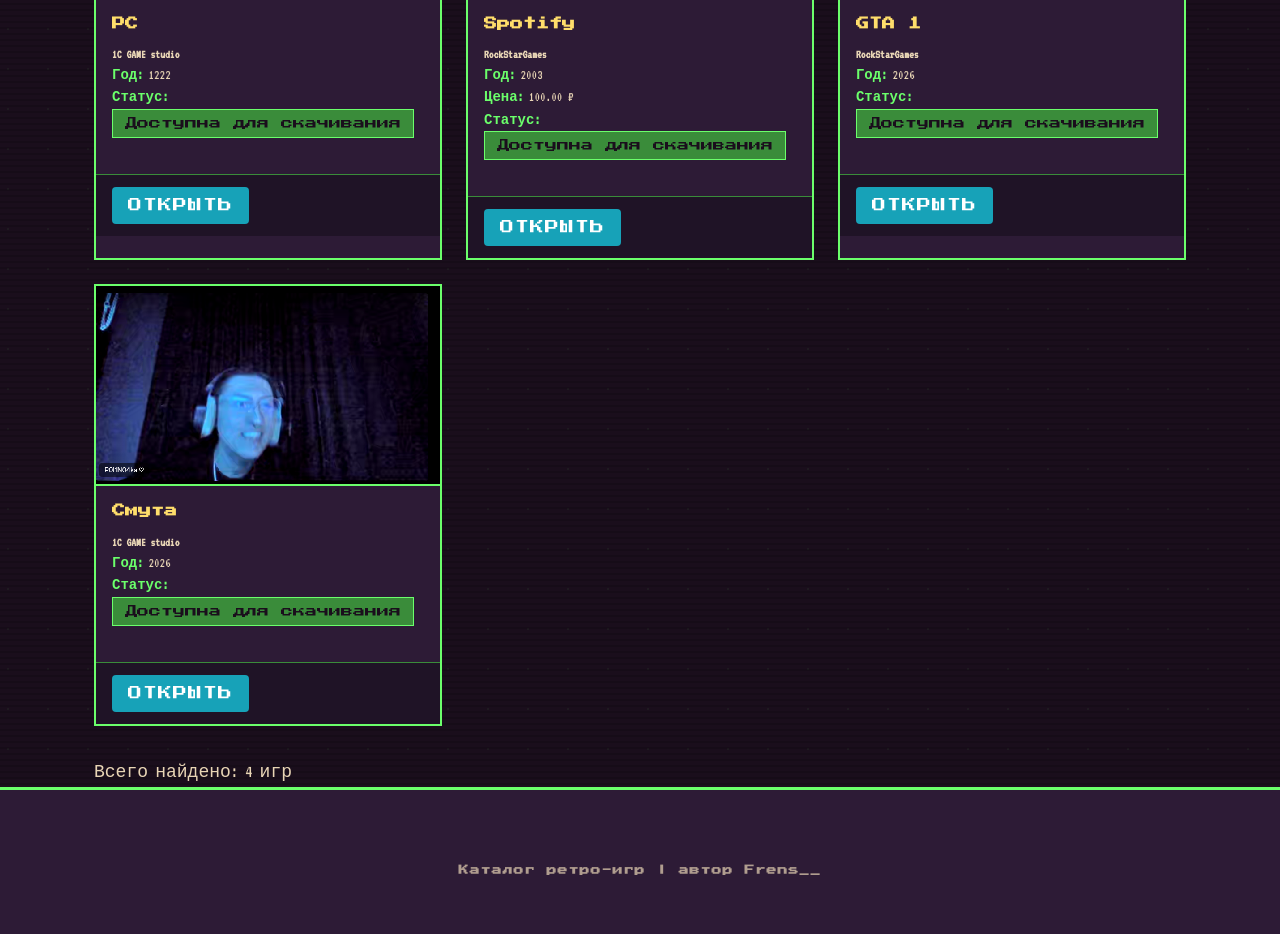
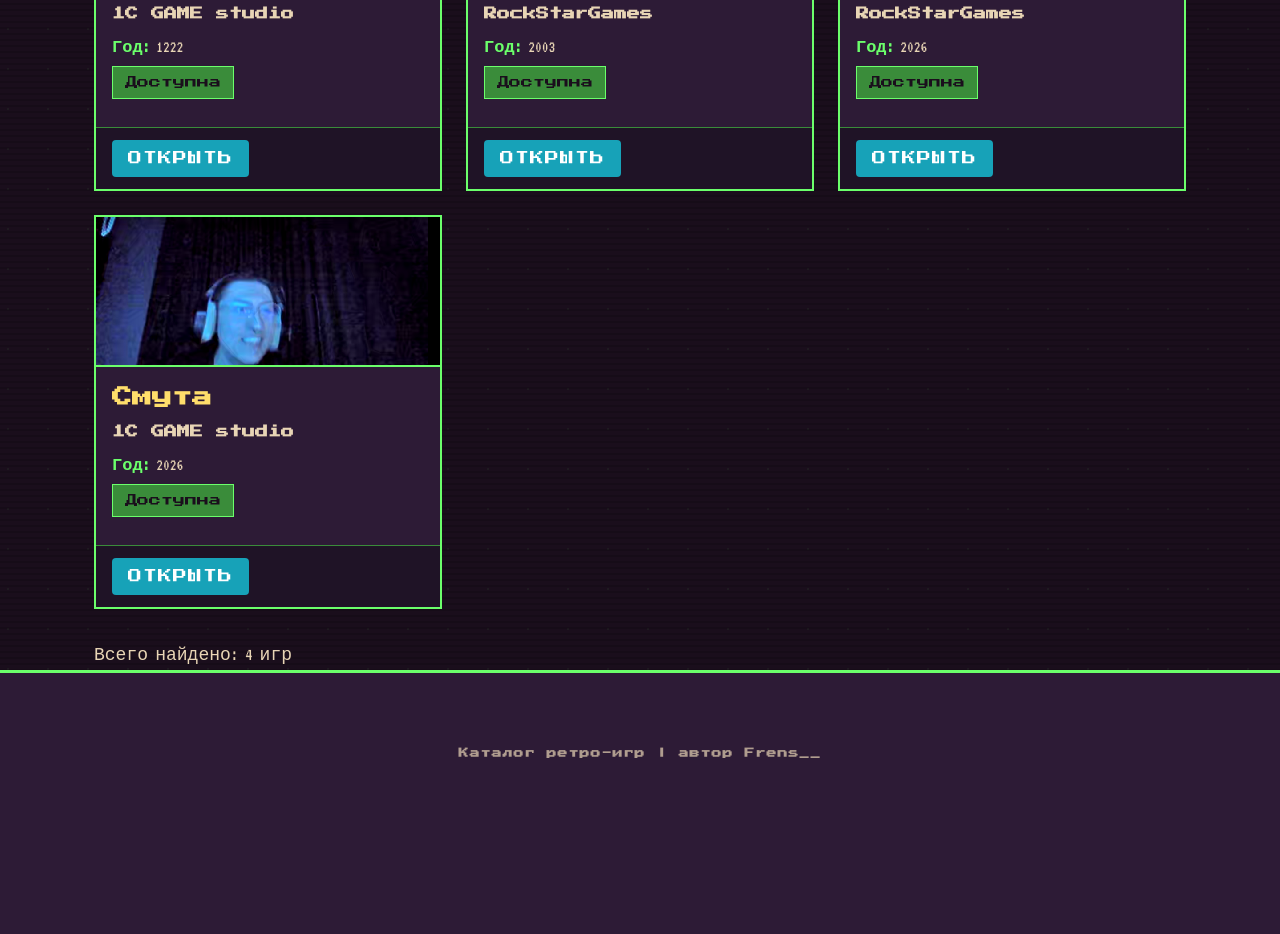
Before and after one commit to Frensqq/DjangoProject, a Django app: page /games/ in a window 1280 px wide. Shown: the part 703-1637 px from the top of the page. After the commit the page ends 1461 px from the top, so only its background shows below. Run offline with Django 5.2, Linux system fonts and the light colour scheme; data comes from the database, SQL or seed files in the repository; both versions use the stored data as it was after the commit.

Commit message:
fix card game view

```diff
--- a/RetroGameCartridge/games/templates/games/game_list.html
+++ b/RetroGameCartridge/games/templates/games/game_list.html
@@ -43,14 +43,12 @@
                 </div>
             {% endif %}
             <div class="game-card-body">
-                <h5 class="game-card-title">{{ game.name }}</h5>
-                <h6 class="game-card-subtitle">{{ game.game_studio.name }}</h6>
+                <h5>{{ game.name }}</h5>
+                <h6>{{ game.game_studio.name }}</h6>
                 <p class="game-card-text">
                     <strong>Год:</strong> {{ game.release_date|date:"Y"|default:"Не указан" }}<br>
-                    {% if game.price %}<strong>Цена:</strong> {{ game.price }} ₽<br>{% endif %}
-                    <strong>Статус:</strong>
                     <span class="badge {% if game.is_available %}badge-success{% else %}badge-danger{% endif %}">
-                        {% if game.is_available %}Доступна для скачивания{% else %}Нет на сайте{% endif %}
+                        {% if game.is_available %}Доступна{% else %}Нет на сайте{% endif %}
                     </span>
                 </p>
             </div>
--- a/RetroGameCartridge/games/templates/games/platform_form.html
+++ b/RetroGameCartridge/games/templates/games/platform_form.html
@@ -35,9 +35,9 @@
                 <div class="form-actions">
                     <button type="submit" class="btn btn-success">
                         {% if 'Редактировать' in title %}
-                            💾 Обновить
+                            Обновить
                         {% else %}
-                            ➕ Добавить
+                            Добавить
                         {% endif %}
                     </button>
                     <a href="{% url 'games:platform_list' %}" class="btn btn-secondary">Отмена</a>
--- a/RetroGameCartridge/games/templates/games/studio_list.html
+++ b/RetroGameCartridge/games/templates/games/studio_list.html
@@ -35,13 +35,14 @@
                 </div>
             {% endif %}
             <div class="game-card-body">
-                <h5 class="game-card-title">{{ studio.name }}</h5>
+                <h5>{{ studio.name }}</h5>
                 <p class="game-card-text">
                     <strong>Год основания:</strong> {{ studio.year_foundation|default:"Не указан" }}<br>
                     <strong>Страна:</strong> {{ studio.country|default:"Не указана" }}<br>
                     <strong>Глава студии:</strong> {{ studio.director|default:"Не указан" }}<br>
+                        <strong>Сайт:</strong>
                     {% if studio.website %}
-                        <strong>Сайт:</strong> <a href="{{ studio.website }}" target="_blank">{{ studio.website|truncatechars:30 }}</a>
+                        <a href="{{ studio.website }}" target="_blank">{{ studio.website|truncatechars:30 }}</a>
                     {% endif %}
                 </p>
                 <p class="game-card-text">
--- a/RetroGameCartridge/static/css/base.css
+++ b/RetroGameCartridge/static/css/base.css
@@ -208,7 +208,7 @@ h3 {
     font-family: 'Press Start 2P', monospace;
     border-radius: 0;
     margin-right: 8px;
-    margin-bottom: 8px;
+    margin-top: 8px;
 }
 
 .badge-success {
--- a/RetroGameCartridge/static/css/cards.css
+++ b/RetroGameCartridge/static/css/cards.css
@@ -22,7 +22,7 @@
 
 .stat-card h5 {
     font-family: 'Press Start 2P', monospace;
-    font-size: 17px;
+    font-size: 20px;
     color: var(--retro-beige);
     margin-bottom: 10px;
     letter-spacing: 1px;
@@ -44,7 +44,6 @@
     margin: 32px 0;
 }
 
-/* Карточка игры */
 .game-card {
     width: calc(33.333% - 16px);
     background: var(--retro-purple);
@@ -61,7 +60,7 @@
 
 .game-card-image {
     width: 100%;
-    height: 200px;
+    height: 150px;
     object-fit: cover;
     border-bottom: 2px solid var(--retro-green);
     image-rendering: pixelated;
@@ -77,16 +76,26 @@
     flex-grow: 1;
 }
 
-.game-card-title {
+h5 {
     font-family: 'Press Start 2P', monospace;
-    font-size: 13px;
+    font-size: 20px;
     color: var(--retro-yellow);
     margin-bottom: 12px;
     line-height: 1.4;
 }
 
+h6 {
+    font-family: 'Press Start 2P', monospace;
+    font-size: 13px;
+    color: var(--retro-beige);
+    margin-bottom: 12px;
+    line-height: 1.4;
+}
+
+
 .game-card-text {
-    font-size: 14px;
+    font-size: 17px;
+    line-height: 23px;
     color: var(--retro-beige);
     margin-bottom: 12px;
 }
@@ -104,41 +113,3 @@
     margin-top: auto;
     margin-bottom: 0%;
 }
-
-
-/* Адаптивность */
-@media (max-width: 768px) {
-    .game-card {
-        width: calc(50% - 12px);
-    }
-
-    .stat-number {
-        font-size: 32px;
-    }
-
-    h1 {
-        font-size: 20px;
-    }
-
-    h2 {
-        font-size: 16px;
-    }
-}
-
-@media (max-width: 576px) {
-    .game-card {
-        width: 100%;
-    }
-
-    .stats-grid {
-        flex-direction: column;
-    }
-
-    .stat-card {
-        min-width: auto;
-    }
-
-    .container {
-        padding: 0 16px;
-    }
-}
--- a/RetroGameCartridge/static/css/responsive.css
+++ b/RetroGameCartridge/static/css/responsive.css
@@ -27,6 +27,12 @@ body {
 
 /* Мобильные телефоны */
 @media (max-width: 576px) {
+
+    .container {
+        padding: 0 16px;
+    }
+
+
     h1 {
         font-size: 24px;
     }
@@ -97,11 +103,14 @@ body {
     }
 
     .stats-grid {
+        flex-direction: column;
         gap: 12px;
     }
 
     .stat-card {
         padding: 16px;
+        min-width: auto;
+
     }
 
     .stat-number {
@@ -112,6 +121,24 @@ body {
         width: 45px;
         height: 45px;
         font-size: 12px;
+    }
+}
+
+@media (max-width: 768px) {
+    .game-card {
+        width: calc(50% - 12px);
+    }
+
+    .stat-number {
+        font-size: 32px;
+    }
+
+    h1 {
+        font-size: 20px;
+    }
+
+    h2 {
+        font-size: 16px;
     }
 }
 
```
Also changed, not shown: RetroGameCartridge/games/templates/games/home.html (+3 -5 lines), RetroGameCartridge/db.sqlite3, 1 other file.
